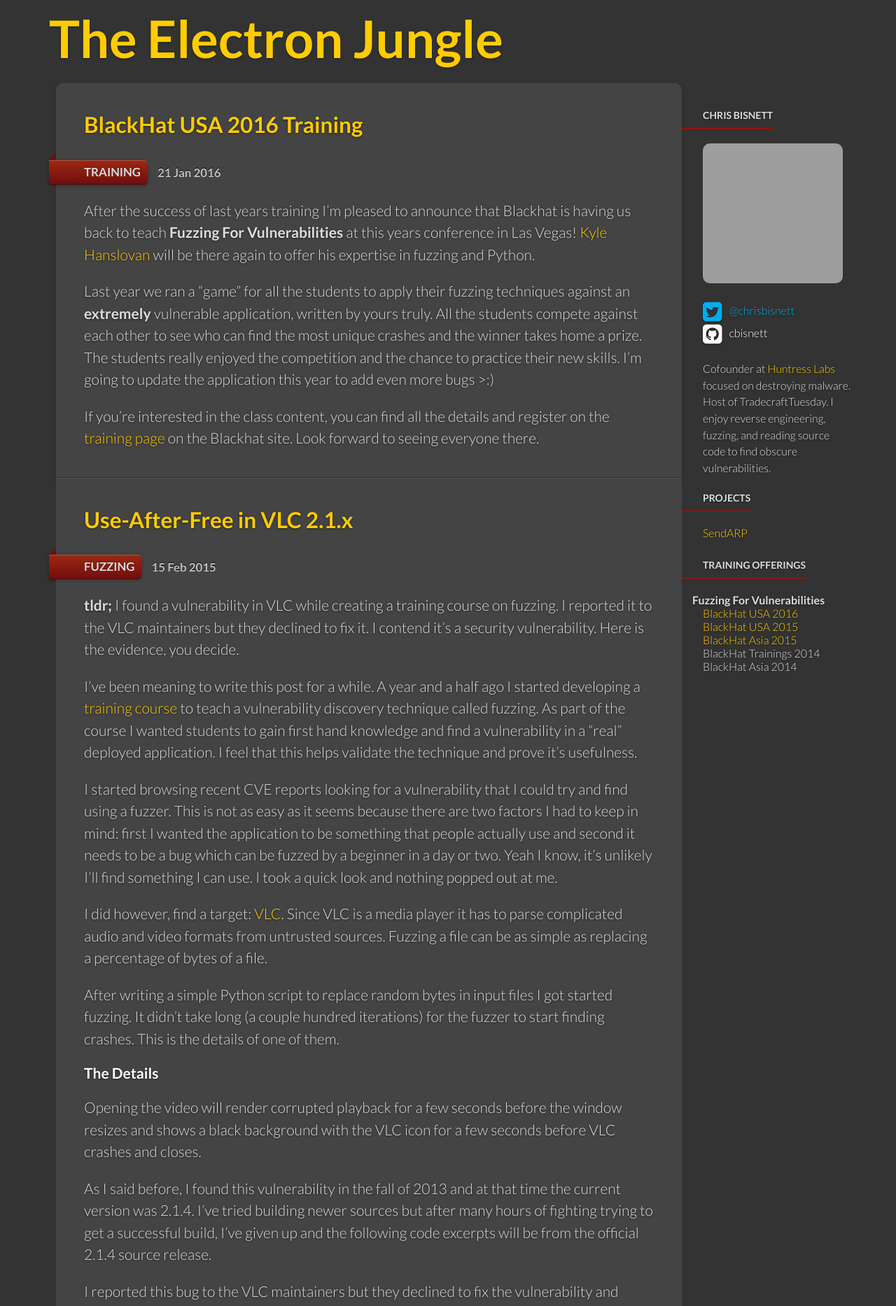
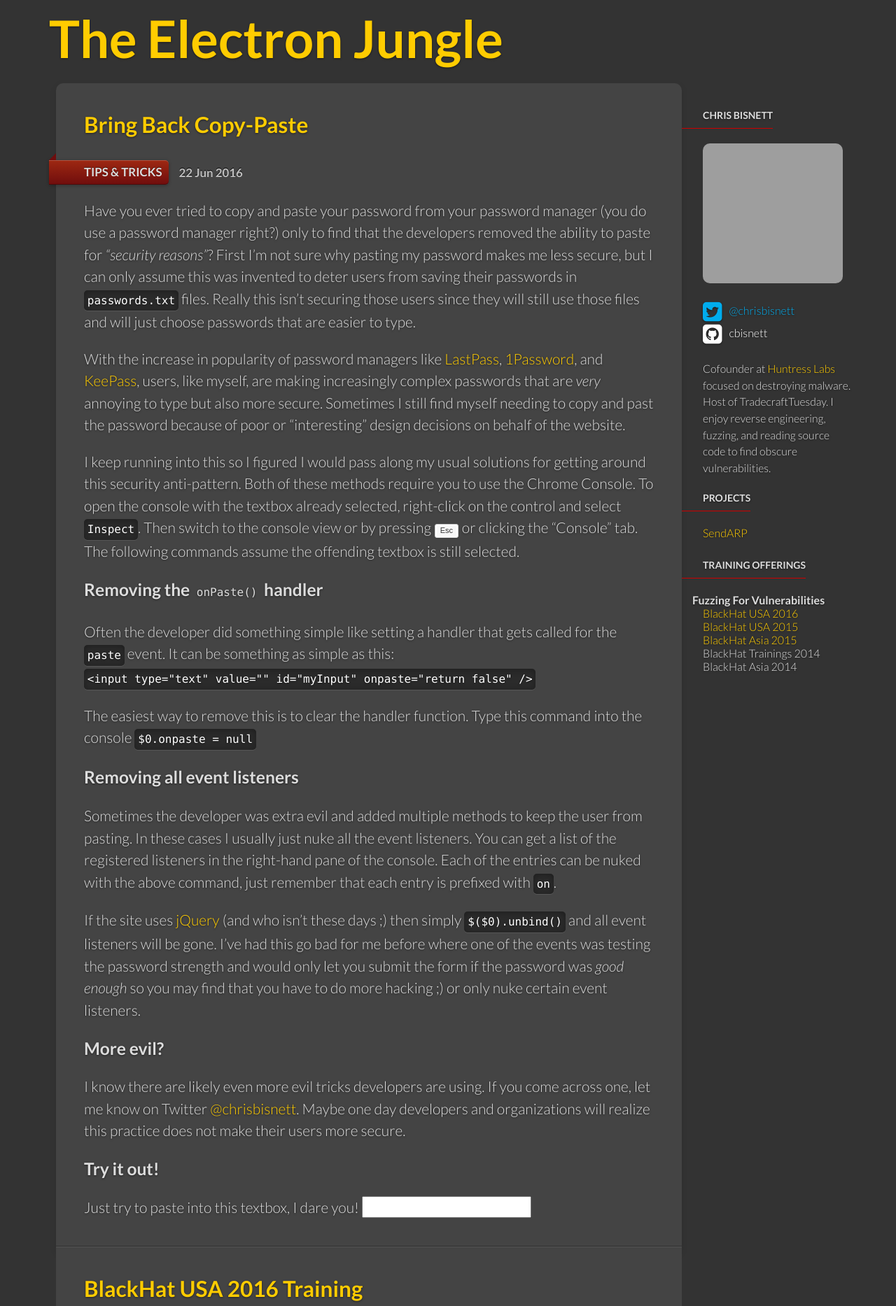
Before and after one commit to cbisnett/cbisnett.github.io, a Jekyll site: the page built from index.html, in a window 1280 px wide. Shown: the top 1867 px of the page at 70% size. Built offline with Jekyll 4.4.1, drawn with Linux system fonts in a browser that asks for light colours; nearby versions of some CDN libraries; grey boxes are pictures that could not be loaded.

Commit message:
Added blog post about copy-paste blocking
Signed-off-by: Chris Bisnett <cbisnett@gmail.com>

```diff
--- /dev/null
+++ b/_posts/2016-06-22-bring-back-copy-paste.md
@@ -0,0 +1,33 @@
+---
+layout: news_item
+author: cbisnett
+categories: [Tips & Tricks]
+title: Bring Back Copy-Paste
+---
+
+Have you ever tried to copy and paste your password from your password manager (you do use a password manager right?) only to find that the developers removed the ability to paste for _"security reasons"_? First I'm not sure why pasting my password makes me less secure, but I can only assume this was invented to deter users from saving their passwords in `passwords.txt` files. Really this isn't securing those users since they will still use those files and will just choose passwords that are easier to type.
+
+With the increase in popularity of password managers like [LastPass](https://lastpass.com/), [1Password](https://1password.com/), and [KeePass](http://keepass.info/), users, like myself, are making increasingly complex passwords that are *very* annoying to type but also more secure. Sometimes I still find myself needing to copy and past the password because of poor or "interesting" design decisions on behalf of the website.
+
+I keep running into this so I figured I would pass along my usual solutions for getting around this security anti-pattern. Both of these methods require you to use the Chrome Console. To open the console with the textbox already selected, right-click on the control and select `Inspect`. Then switch to the console view or by pressing {% raw %}<span class="kbd">Esc</span>{% endraw %} or clicking the "Console" tab. The following commands assume the offending textbox is still selected.
+
+### Removing the `onPaste()` handler
+
+Often the developer did something simple like setting a handler that gets called for the `paste` event. It can be something as simple as this:`<input type="text" value="" id="myInput" onpaste="return false" />`
+
+The easiest way to remove this is to clear the handler function. Type this command into the console `$0.onpaste = null`
+
+### Removing all event listeners
+
+Sometimes the developer was extra evil and added multiple methods to keep the user from pasting. In these cases I usually just nuke all the event listeners. You can get a list of the registered listeners in the right-hand pane of the console. Each of the entries can be nuked with the above command, just remember that each entry is prefixed with `on`.
+
+If the site uses [jQuery](https://api.jquery.com/) (and who isn't these days ;) then simply `$($0).unbind()` and all event listeners will be gone. I've had this go bad for me before where one of the events was testing the password strength and would only let you submit the form if the password was _good enough_ so you may find that you have to do more hacking ;) or only nuke certain event listeners.
+
+### More evil?
+
+I know there are likely even more evil tricks developers are using. If you come across one, let me know on Twitter [@chrisbisnett](https://twitter.com/chrisbisnett). Maybe one day developers and organizations will realize this practice does not make their users more secure.
+
+### Try it out!
+
+Just try to paste into this textbox, I dare you!
+<input type="text" value="" id="myInput" onpaste="return false" />
--- a/_sass/_style.scss
+++ b/_sass/_style.scss
@@ -707,6 +707,23 @@ h5 > code,
   overflow: auto;
 }
 
+/* Keyboard Buttons */
+.kbd {
+  background-color: #f7f7f7;
+  border: 1px solid #ccc;
+  color: #333;
+  font-size: 11px;
+  line-height: 1.4;
+  text-shadow: 0 1px 0 #fff;
+  font-family: Arial,Helvetica,sans-serif;
+  display: inline-block;
+  padding: 0.1em 0.6em;
+  margin: 0 0.1em;
+  white-space: nowrap;
+  box-shadow: 0 1px 0px rgba(0,0,0,0.2),0 0 0 2px #fff inset;
+  border-radius: 3px;
+}
+
 /* HTML Elements */
 
 h1, h2, h3, h4, h5, h6 { margin: 0; }
```
